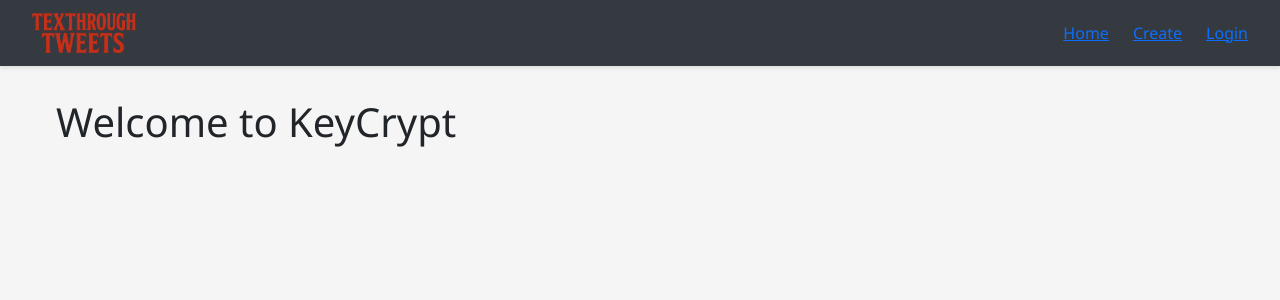
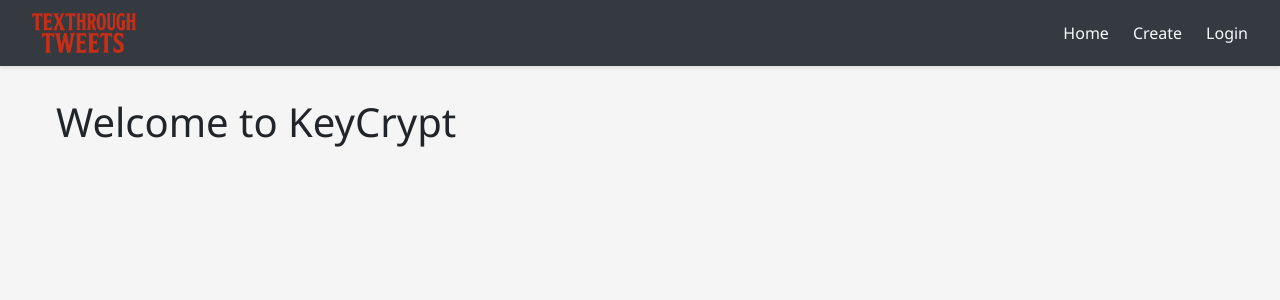
Before and after one commit to mlziade/keycrypt, a Django app: page / in a window 1280 px wide. Shown: the top 300 px of the page. Run offline with Django 5.2, Linux system fonts and the light colour scheme; some libraries are stand-ins or nearby versions.

Commit message:
Add 'nav-link' class to navigation items for consistent styling

```diff
--- a/templates/base.html
+++ b/templates/base.html
@@ -28,11 +28,11 @@
             <img src="{% static 'logo.png' %}" alt="logo">
         </div>
         <ul class="nav-links">
-            <li><a href="{% url 'home' %}">Home</a></li>
-            <li><a href="{% url 'puzzle:create_puzzle' %}">Create</a></li>
+            <li><a href="{% url 'home' %}" class="nav-link">Home</a></li>
+            <li><a href="{% url 'puzzle:create_puzzle' %}" class="nav-link">Create</a></li>
             {% if user.is_authenticated %}
-                <li><a href="#">My Puzzles</a></li>
-                <li><a href="#">Profile</a></li>
+                <li><a href="#" class="nav-link">My Puzzles</a></li>
+                <li><a href="#" class="nav-link">Profile</a></li>
             {% endif %}
             {% if user.is_authenticated %}
                 <li>
@@ -42,7 +42,7 @@
                     </form>
                 </li>
             {% else %}
-                <li><a href="{% url 'users:login' %}">Login</a></li>
+                <li><a href="{% url 'users:login' %}" class="nav-link">Login</a></li>
             {% endif %}
         </ul>
     </nav>
```
